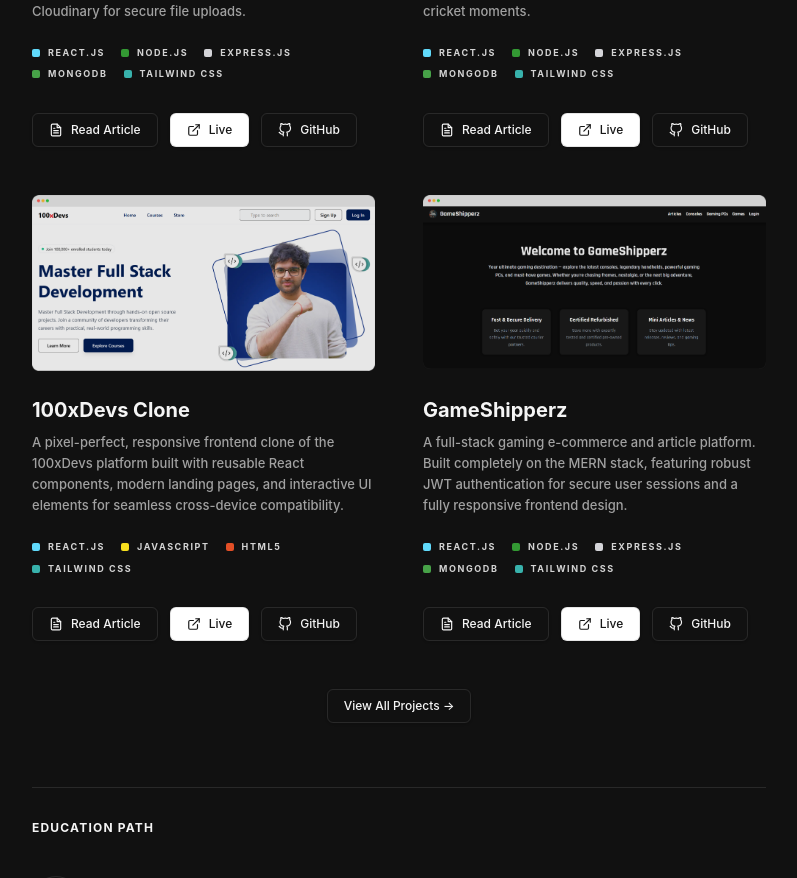
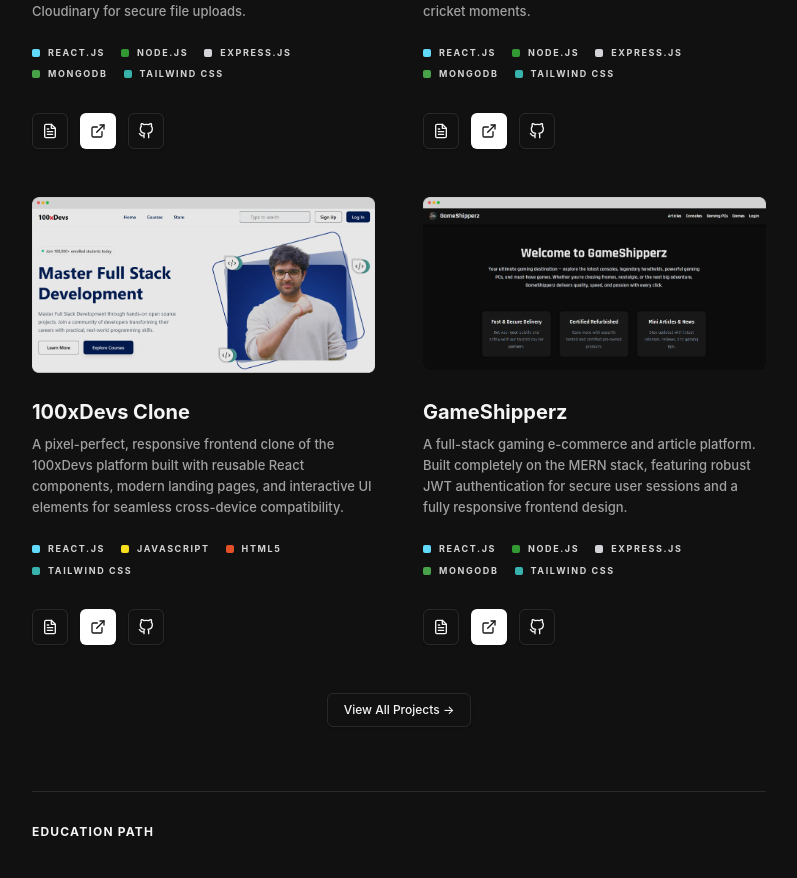
Before and after one commit to ramanbhatia3/portfolio, a React (Vite) app: page / in a window 1280 px wide. Shown: the part 1087-1965 px from the top of the page, without its empty margins (241-1038 px from the left). Built offline with nearby package versions, Linux system fonts and the light colour scheme.

Commit message:
style: convert project card action buttons to icon-only design

```diff
--- a/src/components/AllProjects.jsx
+++ b/src/components/AllProjects.jsx
@@ -85,7 +85,6 @@
         </p>
       </div>
 
-
       <div className="grid grid-cols-1 md:grid-cols-2 gap-10 sm:gap-12 mt-6">
         {projects.map((project, index) => (
           <div
@@ -120,18 +119,31 @@
               <div className="mt-auto pt-2 flex gap-3">
                 <Link
                   to={`/projects/${project.id}`}
-                  className="inline-flex items-center gap-2 px-4 py-2 rounded-md text-xs font-medium border border-black/10 dark:border-white/10 text-neutral-900 dark:text-neutral-100 hover:bg-neutral-100 dark:hover:bg-[#1a1a1a] transition-colors shadow-sm hover:-translate-y-0.5 transition-transform duration-300"
+                  aria-label="Read Article"
+                  className="flex items-center justify-center w-9 h-9 rounded-md border border-black/10 dark:border-white/10 text-neutral-900 dark:text-neutral-100 hover:bg-neutral-100 dark:hover:bg-[#1a1a1a] transition-all shadow-sm hover:-translate-y-0.5"
                 >
-                  <FiFileText size={14} /> Read Article
+                  <FiFileText size={16} />
                 </Link>
                 {project.liveLink && (
-                  <a href={project.liveLink} target="_blank" rel="noreferrer" className="inline-flex items-center gap-2 px-4 py-2 rounded-md text-xs font-medium border bg-neutral-900 dark:border-black/10 border-white/10 text-white dark:bg-white dark:text-neutral-900 hover:opacity-90 transition-opacity shadow-sm hover:-translate-y-0.5 transition-transform duration-300">
-                    <FiExternalLink size={14} /> Live
+                  <a
+                    href={project.liveLink}
+                    target="_blank"
+                    rel="noreferrer"
+                    aria-label="Live Demo"
+                    className="flex items-center justify-center w-9 h-9 rounded-md bg-neutral-900 text-white dark:bg-white dark:text-neutral-900 hover:opacity-90 transition-all shadow-sm hover:-translate-y-0.5"
+                  >
+                    <FiExternalLink size={16} />
                   </a>
                 )}
                 {project.githubLink && (
-                  <a href={project.githubLink} target="_blank" rel="noreferrer" className="inline-flex items-center gap-2 px-4 py-2 rounded-md text-xs font-medium border border-black/10 dark:border-white/10 text-neutral-900 dark:text-neutral-100 hover:bg-neutral-100 dark:hover:bg-[#1a1a1a] transition-colors shadow-sm hover:-translate-y-0.5 transition-transform duration-300">
-                    <FiGithub size={14} /> GitHub
+                  <a
+                    href={project.githubLink}
+                    target="_blank"
+                    rel="noreferrer"
+                    aria-label="GitHub Repository"
+                    className="flex items-center justify-center w-9 h-9 rounded-md border border-black/10 dark:border-white/10 text-neutral-900 dark:text-neutral-100 hover:bg-neutral-100 dark:hover:bg-[#1a1a1a] transition-all shadow-sm hover:-translate-y-0.5"
+                  >
+                    <FiGithub size={16} />
                   </a>
                 )}
               </div>
--- a/src/components/Projects.jsx
+++ b/src/components/Projects.jsx
@@ -1,5 +1,5 @@
+import { FiGithub, FiExternalLink, FiFileText } from "react-icons/fi";
 import { Link } from "react-router-dom";
-import { FiGithub, FiExternalLink, FiFileText } from "react-icons/fi";
 
 const SkillItem = ({ color, name }) => (
   <div className="flex items-center gap-2">
@@ -85,7 +85,6 @@
         </p>
       </div>
 
-
       <div className="grid grid-cols-1 md:grid-cols-2 gap-10 sm:gap-12 mt-6">
         {projects.map((project, index) => (
           <div
@@ -120,18 +119,31 @@
               <div className="mt-auto pt-2 flex gap-3">
                 <Link
                   to={`/projects/${project.id}`}
-                  className="inline-flex items-center gap-2 px-4 py-2 rounded-md text-xs font-medium border border-black/10 dark:border-white/10 text-neutral-900 dark:text-neutral-100 hover:bg-neutral-100 dark:hover:bg-[#1a1a1a] transition-colors shadow-sm hover:-translate-y-0.5 transition-transform duration-300"
+                  aria-label="Read Article"
+                  className="flex items-center justify-center w-9 h-9 rounded-md border border-black/10 dark:border-white/10 text-neutral-900 dark:text-neutral-100 hover:bg-neutral-100 dark:hover:bg-[#1a1a1a] transition-all shadow-sm hover:-translate-y-0.5"
                 >
-                  <FiFileText size={14} /> Read Article
+                  <FiFileText size={16} />
                 </Link>
                 {project.liveLink && (
-                  <a href={project.liveLink} target="_blank" rel="noreferrer" className="inline-flex items-center gap-2 px-4 py-2 rounded-md text-xs font-medium border bg-neutral-900 dark:border-black/10 border-white/10 text-white dark:bg-white dark:text-neutral-900 hover:opacity-90 transition-opacity shadow-sm hover:-translate-y-0.5 transition-transform duration-300">
-                    <FiExternalLink size={14} /> Live
+                  <a
+                    href={project.liveLink}
+                    target="_blank"
+                    rel="noreferrer"
+                    aria-label="Live Demo"
+                    className="flex items-center justify-center w-9 h-9 rounded-md bg-neutral-900 text-white dark:bg-white dark:text-neutral-900 hover:opacity-90 transition-all shadow-sm hover:-translate-y-0.5"
+                  >
+                    <FiExternalLink size={16} />
                   </a>
                 )}
                 {project.githubLink && (
-                  <a href={project.githubLink} target="_blank" rel="noreferrer" className="inline-flex items-center gap-2 px-4 py-2 rounded-md text-xs font-medium border border-black/10 dark:border-white/10 text-neutral-900 dark:text-neutral-100 hover:bg-neutral-100 dark:hover:bg-[#1a1a1a] transition-colors shadow-sm hover:-translate-y-0.5 transition-transform duration-300">
-                    <FiGithub size={14} /> GitHub
+                  <a
+                    href={project.githubLink}
+                    target="_blank"
+                    rel="noreferrer"
+                    aria-label="GitHub Repository"
+                    className="flex items-center justify-center w-9 h-9 rounded-md border border-black/10 dark:border-white/10 text-neutral-900 dark:text-neutral-100 hover:bg-neutral-100 dark:hover:bg-[#1a1a1a] transition-all shadow-sm hover:-translate-y-0.5"
+                  >
+                    <FiGithub size={16} />
                   </a>
                 )}
               </div>
```
